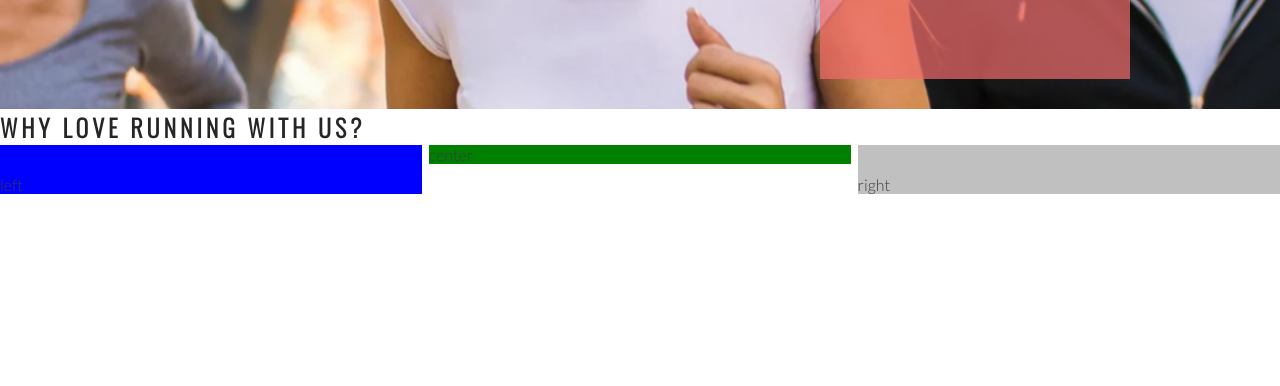
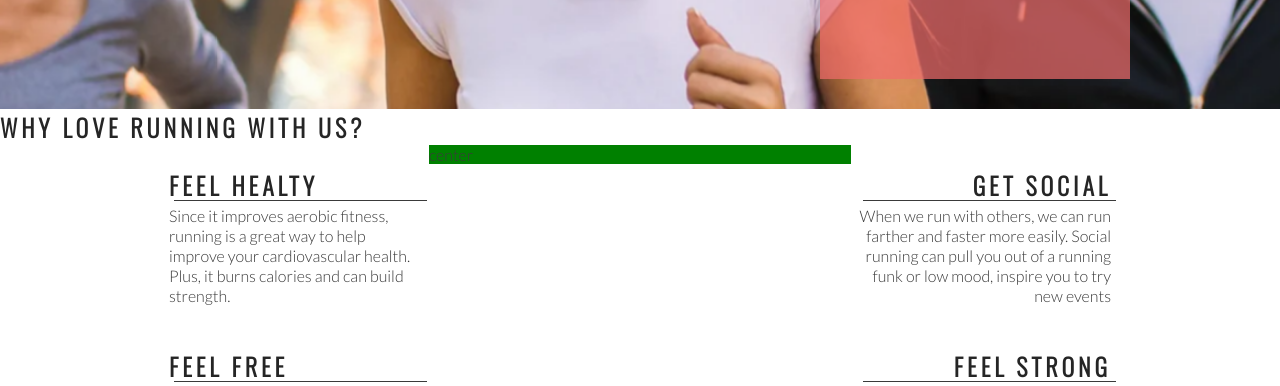
Before and after one commit to assofiejakobsson/love-running, a plain HTML site: page index.html in a window 1280 px wide. Shown: the part 566-952 px from the top of the page. Drawn offline with nearby package versions, Linux system fonts and the light colour scheme.

Commit message:
Add right about section content and style

```diff
--- a/assets/css/style.css
+++ b/assets/css/style.css
@@ -125,14 +125,14 @@ h1, h2 {
     padding-top: 30px;
     width: 33%;
     float: left;
-    background-color: blue;
+
 }
 
 #right-about {
     padding-top: 30px;
     width: 33%;
     float: right;
-    background-color: silver;
+
 }
 
 #center-about {
@@ -141,3 +141,33 @@ h1, h2 {
     margin: 0 auto;
     background-color: green;
 }
+
+hr {
+    border-top: 1px solid #3a3a3a;
+    width: 100%;
+    margin: 5px;
+}
+
+.left-about-heading {
+    width: 60%;
+    float: right;
+    line-height: 20px;
+    clear: both;
+    margin-bottom: 50px;
+}
+
+.right-about-heading {
+    width: 60%;
+    float: left;
+    line-height: 20px;
+    clear: both;
+    margin-bottom: 50px;
+}
+
+.right-about-heading h2 {
+    text-align: right;
+}
+
+.right-about-heading p {
+    text-align: right;
+}
--- a/index.html
+++ b/index.html
@@ -40,8 +40,37 @@
     </section>
     <section id="club-ethos">
         <h1>Why Love Running With Us?</h1>
-        <div id="left-about">left</div>
-        <div id="right-about">right </div>
+        <div id="left-about">
+            <div class="left-about-heading">
+                <h2>Feel Healty</h2>
+                <hr>
+                <p>
+                    Since it improves aerobic fitness, running is a great way to help improve your cardiovascular
+                    health. Plus, it burns calories and can build strength.
+                </p>
+            </div>
+            <div class="left-about-heading">
+                <h2>Feel Free</h2>
+                <hr>
+                <p>
+                    Physical exercise, running included, is known to release endorphins in the brain.
+                    Endorphins make you more energetic, more awake and, yes, happier.
+                </p>
+            </div>
+        </div>
+        <div id="right-about">
+            <div class="right-about-heading">
+                <h2>Get Social</h2>
+                <hr>
+                <p>When we run with others, we can run farther and faster more easily.
+                    Social running can pull you out of a running funk or low mood, inspire you to try new events</p>
+            </div>
+            <div class="right-about-heading">
+                <h2>Feel Strong</h2>
+                <hr>
+                <p>Running strengthens your heart by pumping blood more effectively through your body.</p>
+            </div>
+        </div>
         <div id="center-about">center</div>
     </section>
     <section>
```
